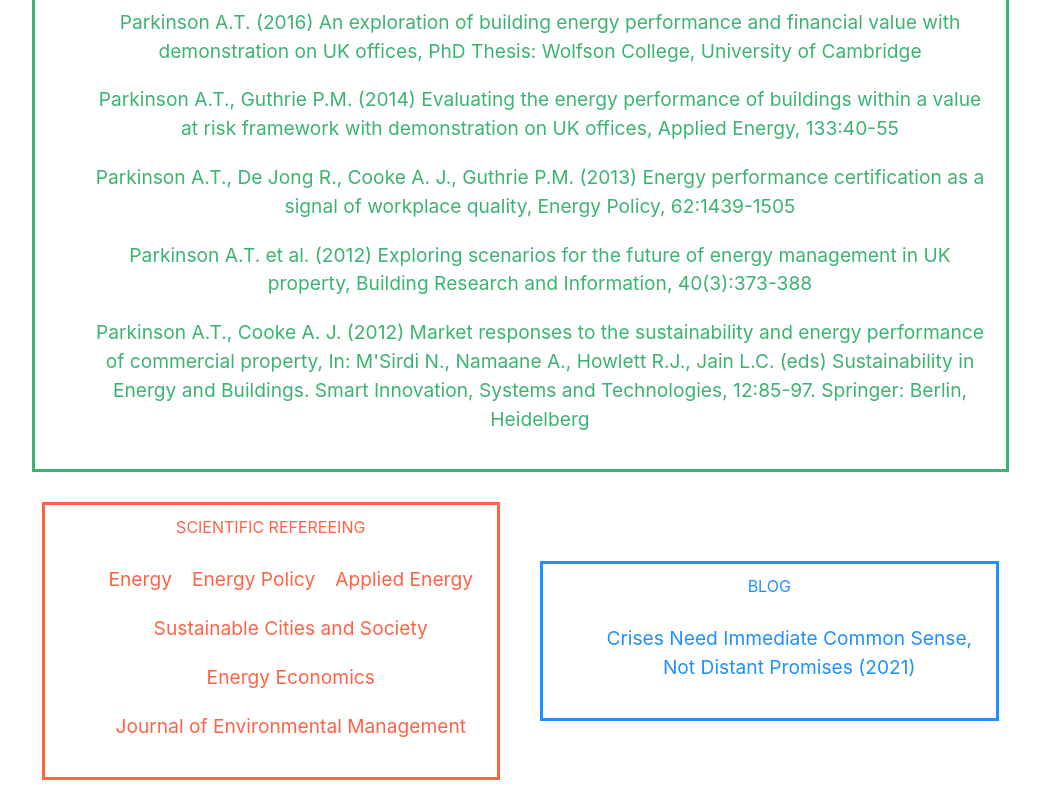
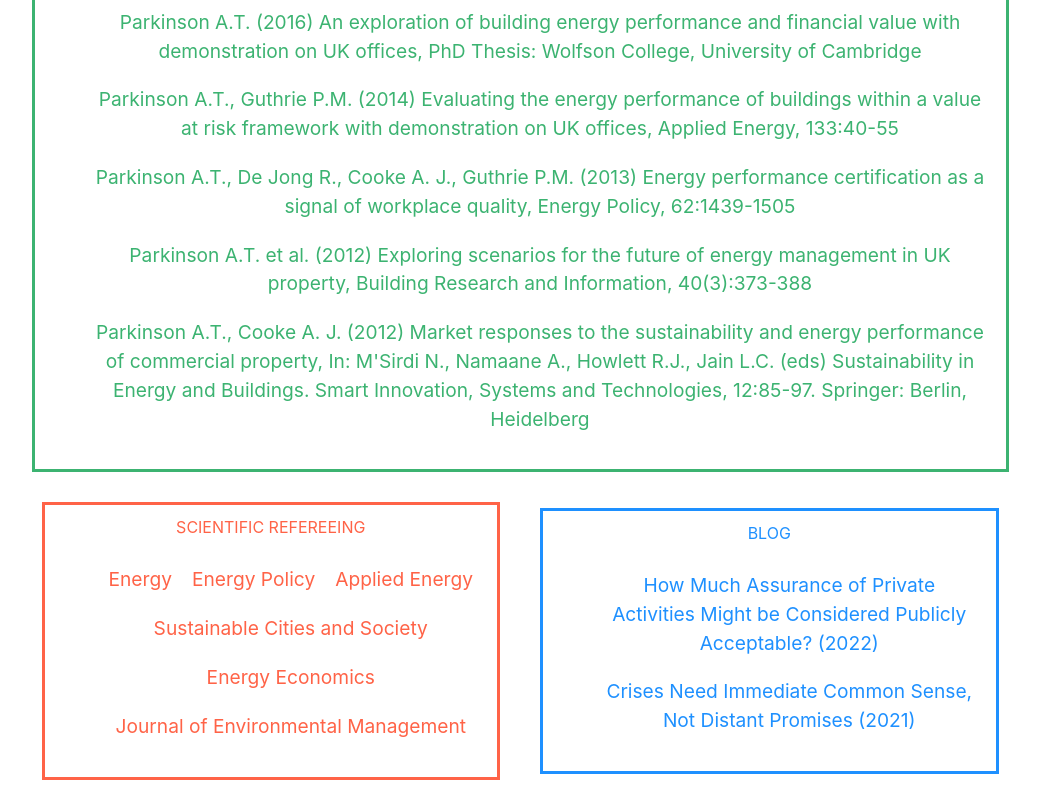
Before and after one commit to aidan-parkinson/react-website, a React (Create React App) app: page /insight in a window 1280 px wide. Shown: the part 420-1220 px from the top of the page, without its empty margins (120-1160 px from the left). Built offline with nearby package versions, Linux system fonts and the light colour scheme.

Commit message:
22SummerUpdate

```diff
--- a/src/components/insight.js
+++ b/src/components/insight.js
@@ -86,6 +86,9 @@ class Insight extends Component {
               </p>
               <ul>
                 <li class="nav-item">
+                  <a href="https://aidanparkinson.medium.com/how-much-assurance-of-private-activities-might-be-considered-publicly-acceptable-168e1408cf76"><font color="DodgerBlue" size="1.2rem">How Much Assurance of Private Activities Might be Considered Publicly Acceptable? (2022)</font></a>
+                </li>
+                <li class="nav-item">
                   <a href="https://aidanparkinson.medium.com/crises-need-immediate-common-sense-not-distant-promises-c5fffb809217"><font color="DodgerBlue" size="1.2rem">Crises Need Immediate Common Sense, Not Distant Promises (2021)</font></a>
                 </li>
               </ul>
```
